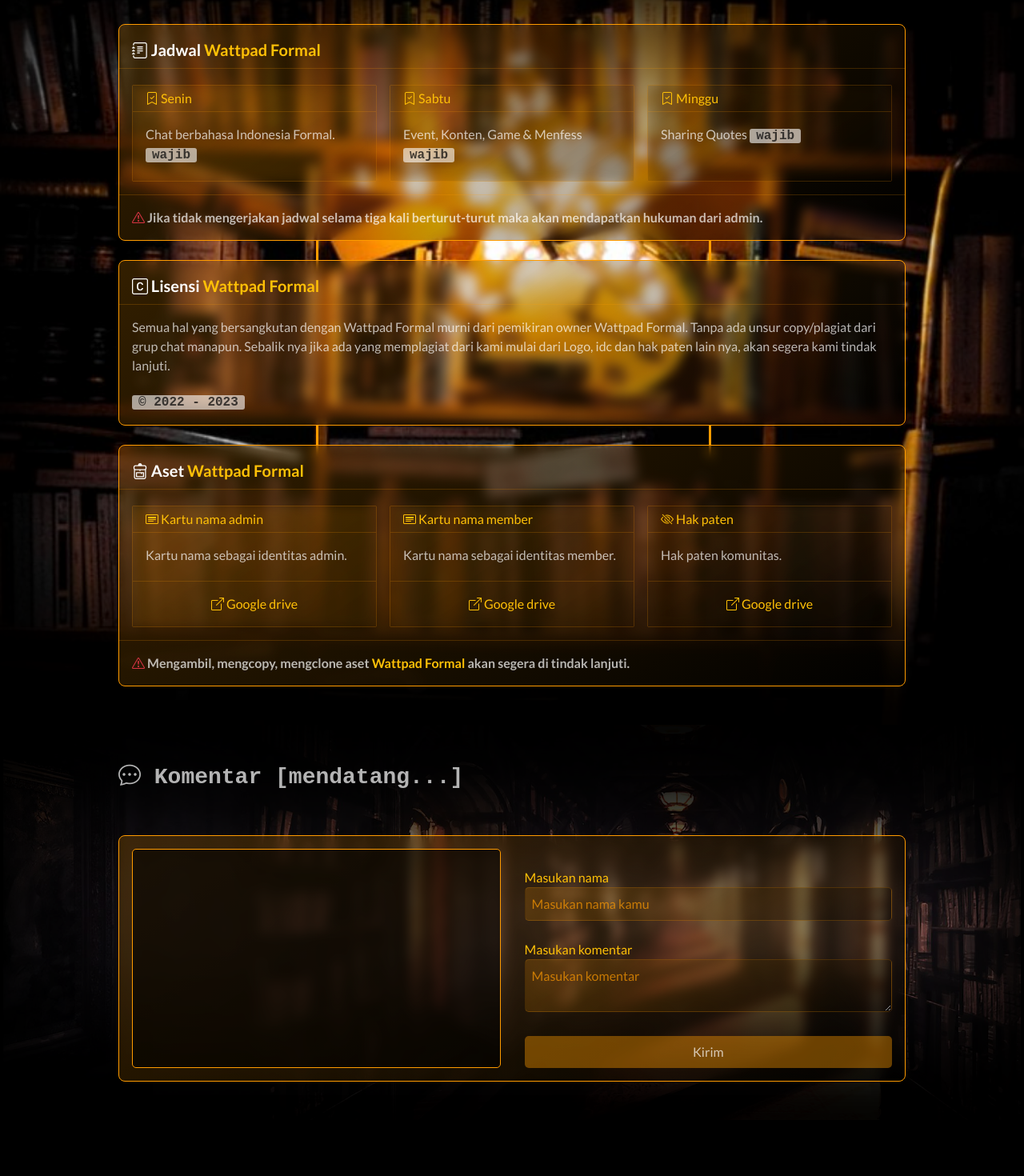
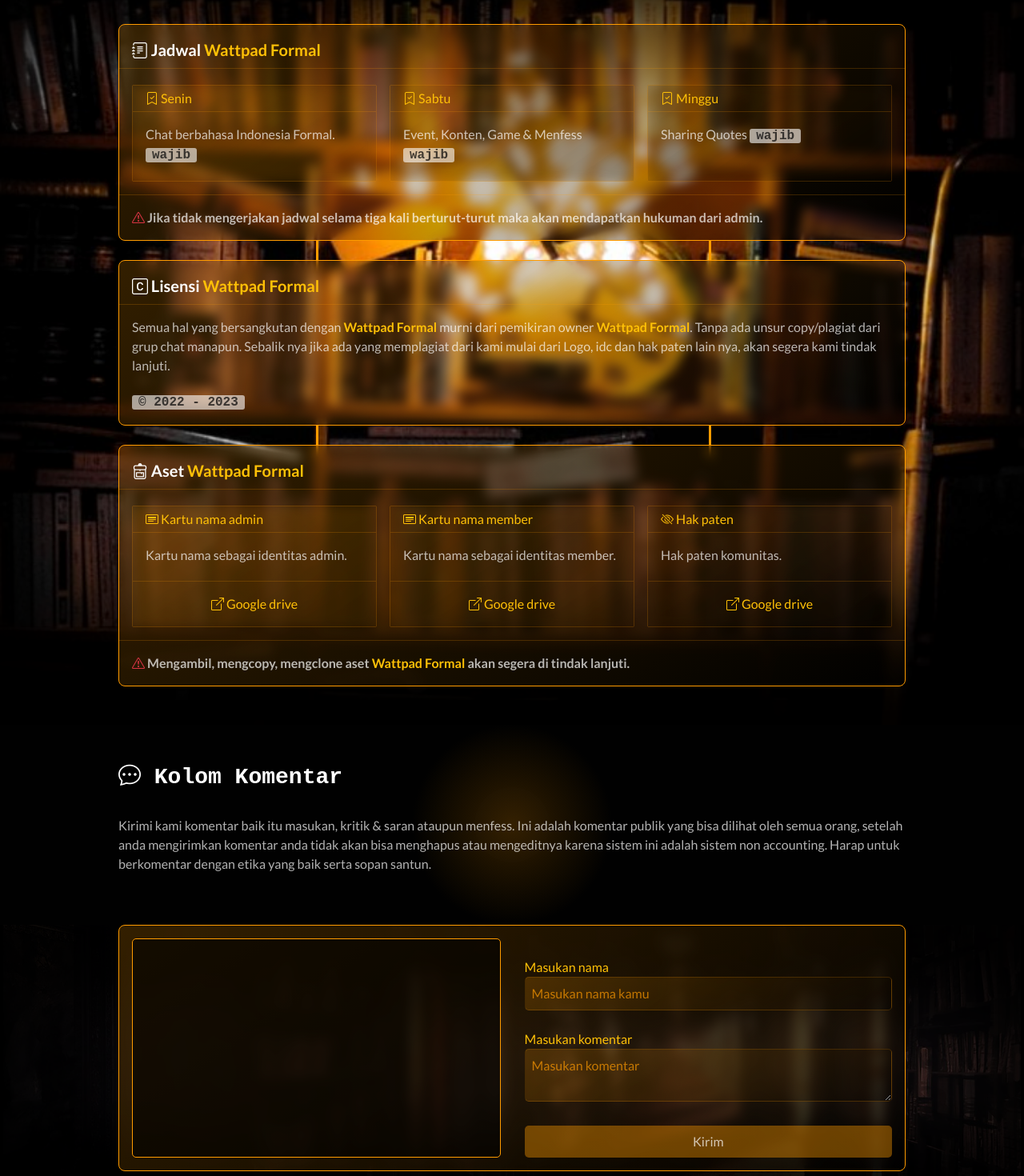
Before and after one commit to Abrazax56/Profil-wf, a React (Vite) app: page / in a window 1280 px wide. Shown: the part 3451-4921 px from the top of the page at 80% size. Before the commit the page ends 4851 px from the top, so only its background shows below. Built offline with nearby package versions, Linux system fonts and the light colour scheme; no server answers.

Commit message:
eighteen-commit

```diff
--- a/src/App.jsx
+++ b/src/App.jsx
@@ -10,6 +10,7 @@
 import SectionFourth from './components/Section4.jsx'
 import SectionFive from './components/Section5.jsx'
 import SectionSix from './components/Section6.jsx'
+import SectionSeven from './components/Section7.jsx'
 import Admin from './components/Admin.jsx'
 import Scroll from './components/ScrollTop.jsx'
 
@@ -25,6 +26,7 @@
       <SectionFourth/>
       <SectionFive/>
       <SectionSix/>
+      <SectionSeven/>
       <Scroll/>
     </>
   )
--- a/src/components/Comments.jsx
+++ b/src/components/Comments.jsx
@@ -19,9 +19,8 @@
      .catch(error => console.error('Error!', error.message));
   }
   return (
-    <div className="mainSection p-5 d-flex flex-column align-items-baseline">
-      <h1 className="judulkomen judulsection fs-3"><i className="bi bi-chat-dots"></i> Komentar [mendatang...]</h1>
-      <div className="mt-5 p-3 komenan jadwal w-100">
+    <div className="mainSection px-5 pb-5 d-flex flex-column align-items-baseline">
+      <div className="p-3 komenan jadwal w-100">
         <div className="box-coment d-flex flex-column align-items-baseline gap-3 p-3">
           <DataComment/>
         </div>
--- a/src/components/DataComment.jsx
+++ b/src/components/DataComment.jsx
@@ -23,9 +23,9 @@
   return (
     <>
       {
-        arr.map(comments => (
+        arr.map((comments, indexs)=> (
          <div className="komentar" key={comments.c[2].v}>
-           <div><p className="h-100 w-100 nama-komen px-3 pb-1 pt-1 text-warning"><i className="bi bi-person"></i> {comments.c[1].v}</p></div>
+           <div><p className="h-100 w-100 nama-komen px-3 pb-1 pt-1 text-warning"><i className="bi bi-person"></i> {comments.c[1].v} {" "}<span className="text-white indexs fw-bold px-2">index : {arr.length - indexs}</span></p></div>
            <div><p className="kom text-white px-3 h-100">{comments.c[2].v}</p></div>
            <div className="px-3 d-flex justify-content-baseline"><p className="kom time px-2"><i className="bi bi-clock"></i> {comments.c[0].f}</p></div>
          </div>
--- a/src/components/License.jsx
+++ b/src/components/License.jsx
@@ -2,7 +2,7 @@
   return (
     <div className="mt-4 hty jadwal w-100">
       <p className="jad px-3 pb-2 text-white mt-3 fs-5 fw-bold"><i className="bi bi-c-square"></i> Lisensi <span className="text-warning">Wattpad Formal</span></p>
-      <div><p className="info-jadwal px-3 pb-1 h-100">Semua hal yang bersangkutan dengan Wattpad Formal murni dari pemikiran owner Wattpad Formal. Tanpa ada unsur copy/plagiat dari grup chat manapun. Sebalik nya jika ada yang memplagiat dari kami mulai dari Logo, idc dan hak paten lain nya, akan segera kami tindak lanjuti. </p></div>
+      <div><p className="info-jadwal px-3 pb-1 h-100">Semua hal yang bersangkutan dengan <span className="text-warning fw-bold">Wattpad Formal</span> murni dari pemikiran owner <span className="text-warning fw-bold">Wattpad Formal</span>. Tanpa ada unsur copy/plagiat dari grup chat manapun. Sebalik nya jika ada yang memplagiat dari kami mulai dari Logo, idc dan hak paten lain nya, akan segera kami tindak lanjuti. </p></div>
       <div className="px-3 pb-3"><span className="wajib fs-7 px-2 fw-bold">© 2022 - 2023</span></div>
     </div>
   )
--- a/src/components/Section6.jsx
+++ b/src/components/Section6.jsx
@@ -1,8 +1,8 @@
-import Comments from './Comments.jsx'
-export default function SectionSix() {
+import TitleComments from './TitleComments.jsx'
+export default function SectionThree() {
   return (
-    <div className="section-six w-100 d-flex flex-column align-items-center">
-      <Comments/>
+    <div className="section-three w-100 d-flex flex-column align-items-center">
+      <TitleComments/>
     </div>
   );
 }
--- /dev/null
+++ b/src/components/Section7.jsx
@@ -0,0 +1,8 @@
+import Comments from './Comments.jsx'
+export default function SectionSeven() {
+  return (
+    <div className="section-six w-100 d-flex flex-column align-items-center">
+      <Comments/>
+    </div>
+  );
+}
--- /dev/null
+++ b/src/components/TitleComments.jsx
@@ -0,0 +1,8 @@
+export default function Admin() {
+  return (
+    <div className="mainSection p-5 d-flex flex-column align-items-baseline">
+      <h1 className="judulsection text-white fs-3"><i className="bi bi-chat-dots"></i> Kolom Komentar</h1>
+      <p className="qut fs-7 mt-4">Kirimi kami komentar baik itu masukan, kritik & saran ataupun menfess. Ini adalah komentar publik yang bisa dilihat oleh semua orang, setelah anda mengirimkan komentar anda tidak akan bisa menghapus atau mengeditnya karena sistem ini adalah sistem non accounting. Harap untuk berkomentar dengan etika yang baik serta sopan santun.</p>
+    </div>
+  )
+}
--- a/src/css/style.css
+++ b/src/css/style.css
@@ -324,6 +324,11 @@
 .nama-komen {
   border-bottom: 1px solid rgba(255, 155, 0, .2);
 }
+.indexs {
+  font-size: .7rem;
+  background-color: rgba(255, 155, 0, .4);
+  border-radius: 5px;
+}
 .button {
   background-color: rgba(255, 155, 0, .4);
   border: none;
```
